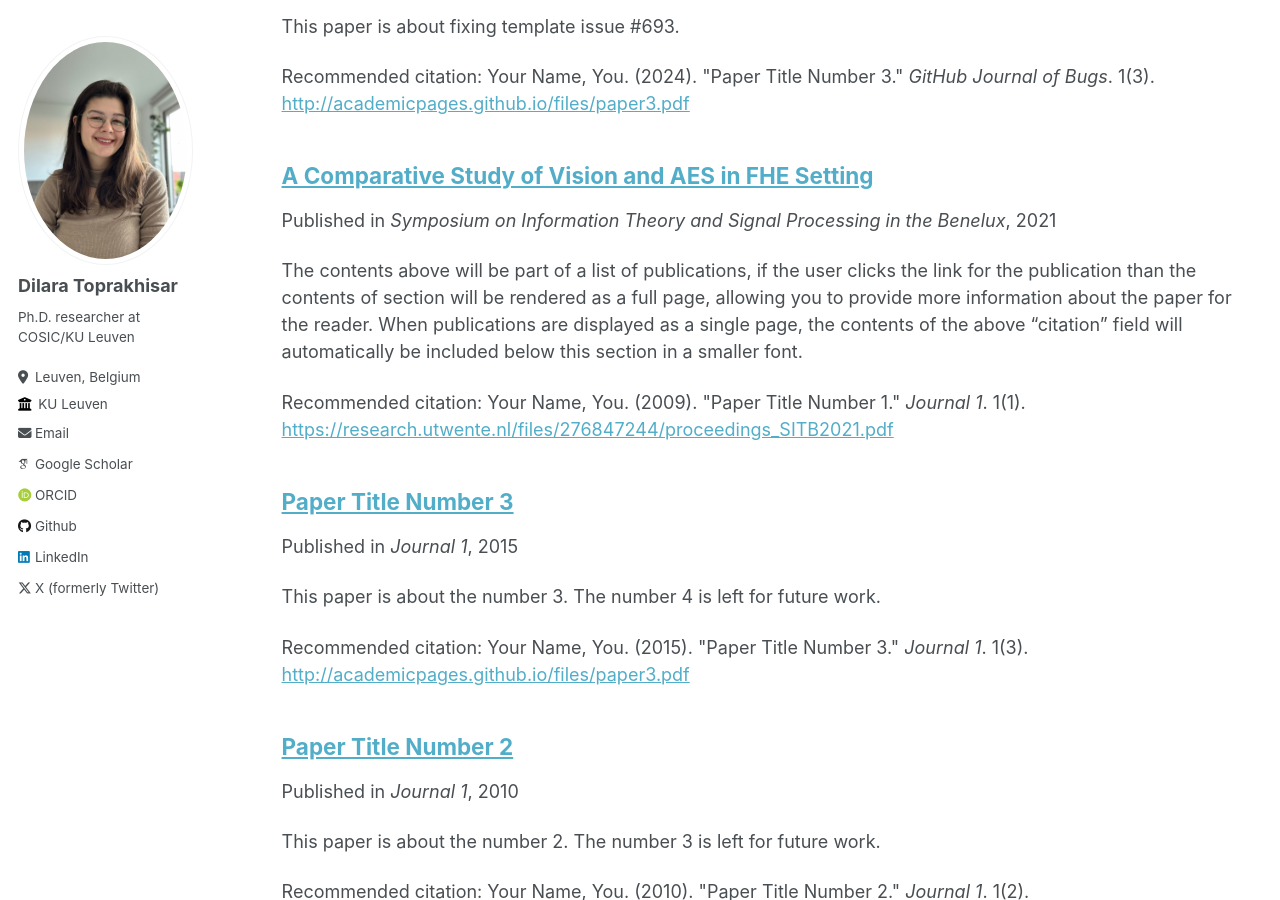
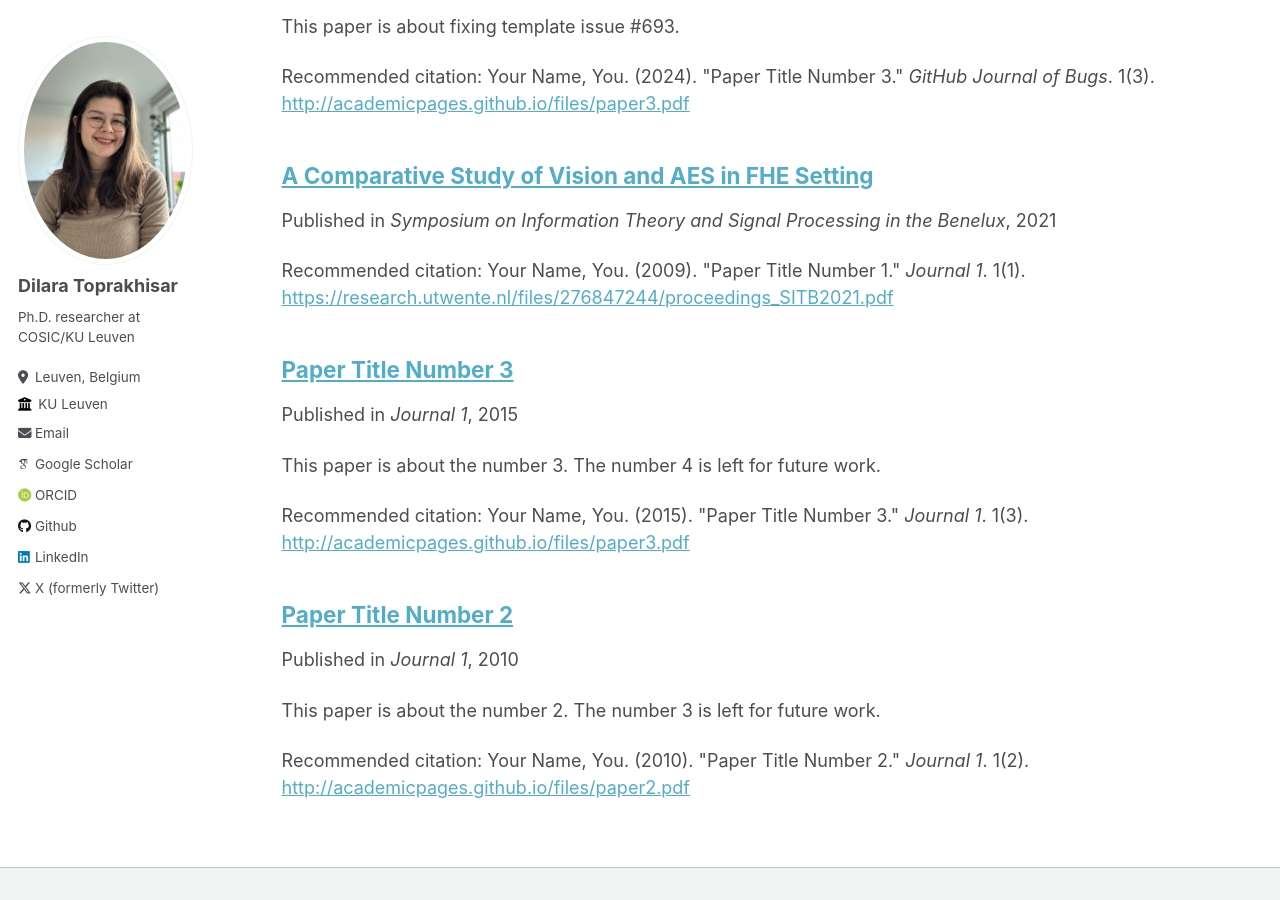
Before and after one commit to dilaratoprakhisar/dilaratoprakhisar.github.io, a Jekyll site: the page built from _pages/publications.md, in a window 1280 px wide and 900 px high, scrolled down 315 px. Built offline with Jekyll 4.4.1, drawn with Linux system fonts in a browser that asks for light colours; some web fonts are replaced.

Commit message:
Update 2009-10-01-paper-title-number-1.md
Signed-off-by: dilaratoprakhisar <114151637+dilaratoprakhisar@users.noreply.github.com>

```diff
--- a/_publications/2009-10-01-paper-title-number-1.md
+++ b/_publications/2009-10-01-paper-title-number-1.md
@@ -1,12 +1,10 @@
 ---
 title: "A Comparative Study of Vision and AES in FHE Setting"
 collection: publications
-permalink: /publication/2009-10-01-paper-title-number-1
+permalink:  'https://research.utwente.nl/files/276847244/proceedings_SITB2021.pdf'  #/publication/2009-10-01-paper-title-number-1
 excerpt:
 date: 2021-05-20
 venue: 'Symposium on Information Theory and Signal Processing in the Benelux'
 paperurl: 'https://research.utwente.nl/files/276847244/proceedings_SITB2021.pdf'
 citation: 'Your Name, You. (2009). &quot;Paper Title Number 1.&quot; <i>Journal 1</i>. 1(1).'
 ---
-
-The contents above will be part of a list of publications, if the user clicks the link for the publication than the contents of section will be rendered as a full page, allowing you to provide more information about the paper for the reader. When publications are displayed as a single page, the contents of the above "citation" field will automatically be included below this section in a smaller font.
```
